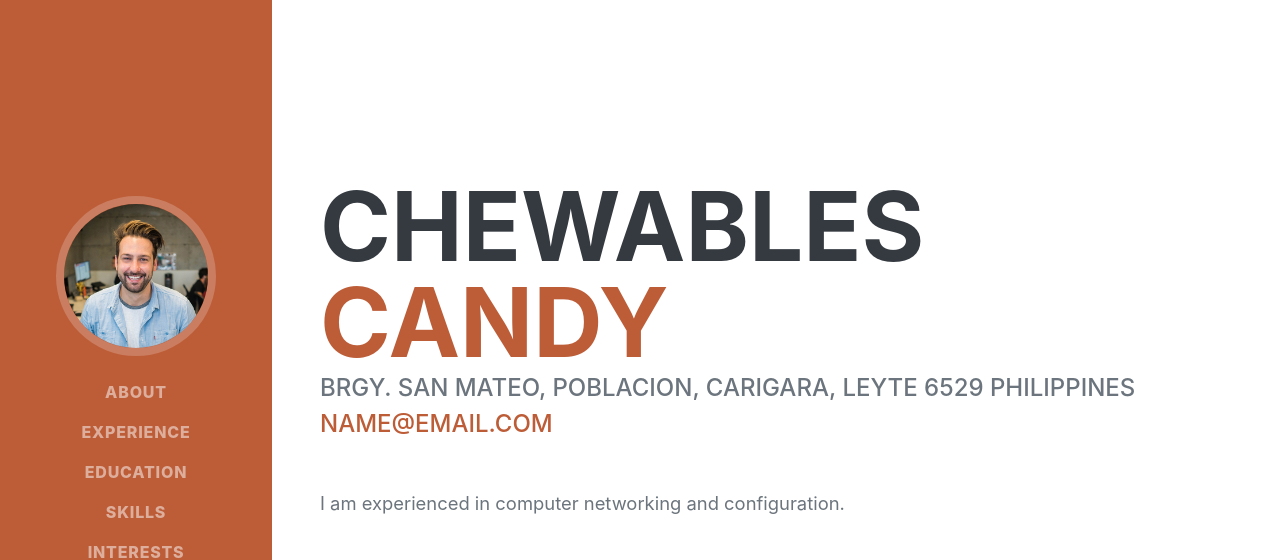
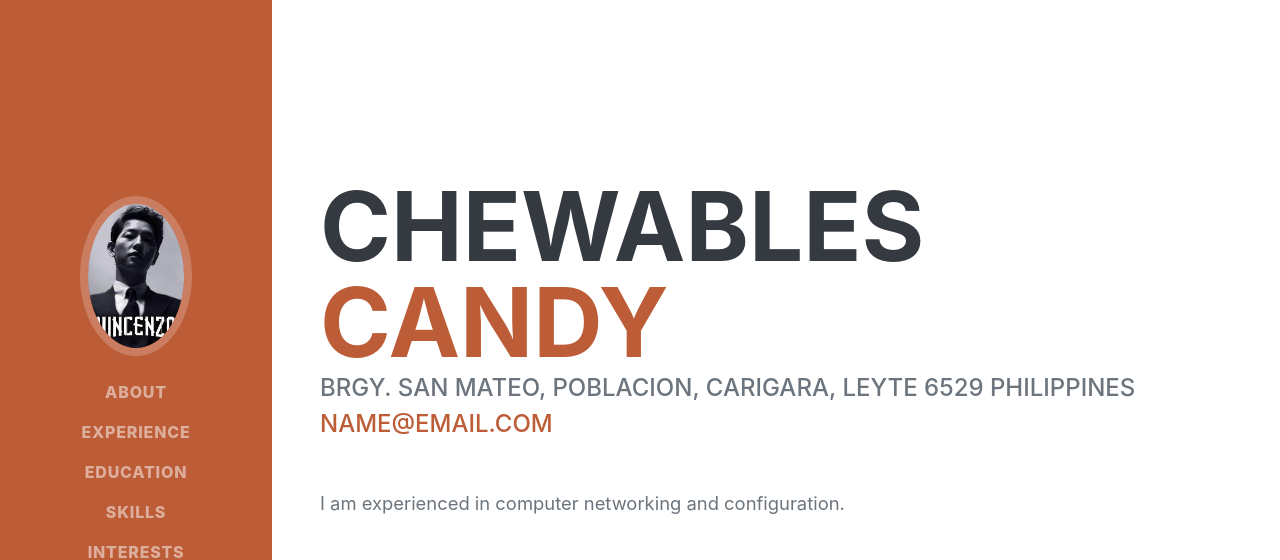
Before and after one commit to janosarutin/Chew-ables-can-dy, a plain HTML site: page index.html in a window 1280 px wide. Shown: the top 560 px of the page. Drawn offline with nearby package versions, Linux system fonts and the light colour scheme; a web font is replaced by a local one.

Commit message:
Update index.html

```diff
--- a/index.html
+++ b/index.html
@@ -20,7 +20,7 @@
         <nav class="navbar navbar-expand-lg navbar-dark bg-primary fixed-top" id="sideNav">
             <a class="navbar-brand js-scroll-trigger" href="#page-top">
                 <span class="d-block d-lg-none">Clarence Taylor</span>
-                <span class="d-none d-lg-block"><img class="img-fluid img-profile rounded-circle mx-auto mb-2" src="assets/img/profile.jpg" alt="" /></span>
+                <span class="d-none d-lg-block"><img class="img-fluid img-profile rounded-circle mx-auto mb-2" src="assets/img/download.jpg" alt="" /></span>
             </a>
             <button class="navbar-toggler" type="button" data-toggle="collapse" data-target="#navbarSupportedContent" aria-controls="navbarSupportedContent" aria-expanded="false" aria-label="Toggle navigation"><span class="navbar-toggler-icon"></span></button>
             <div class="collapse navbar-collapse" id="navbarSupportedContent">
```
